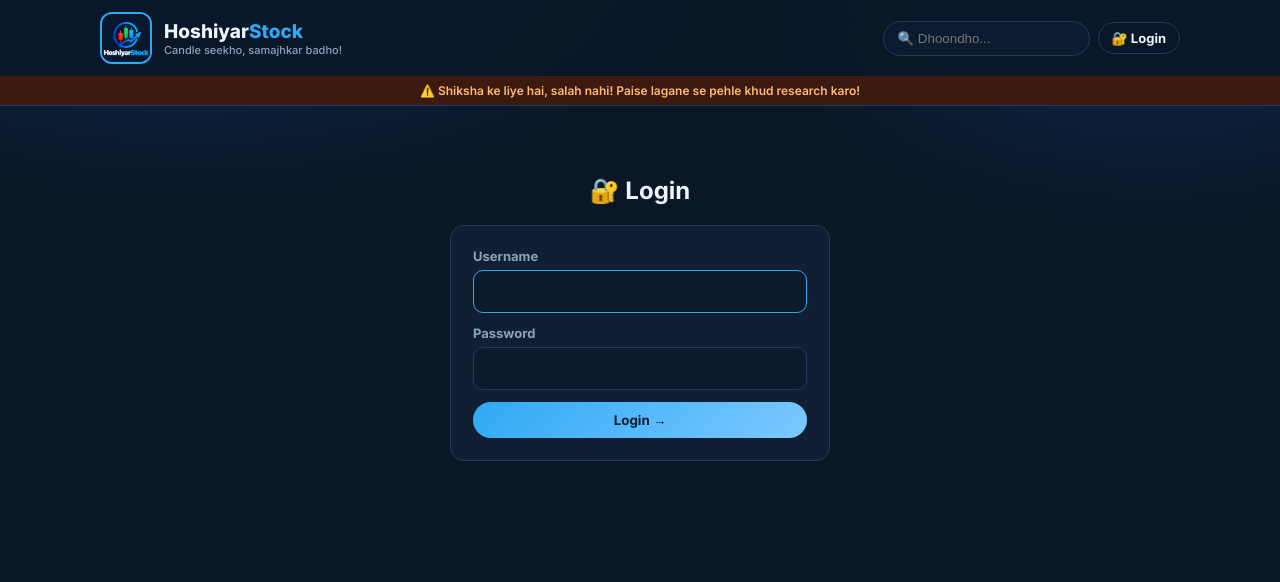
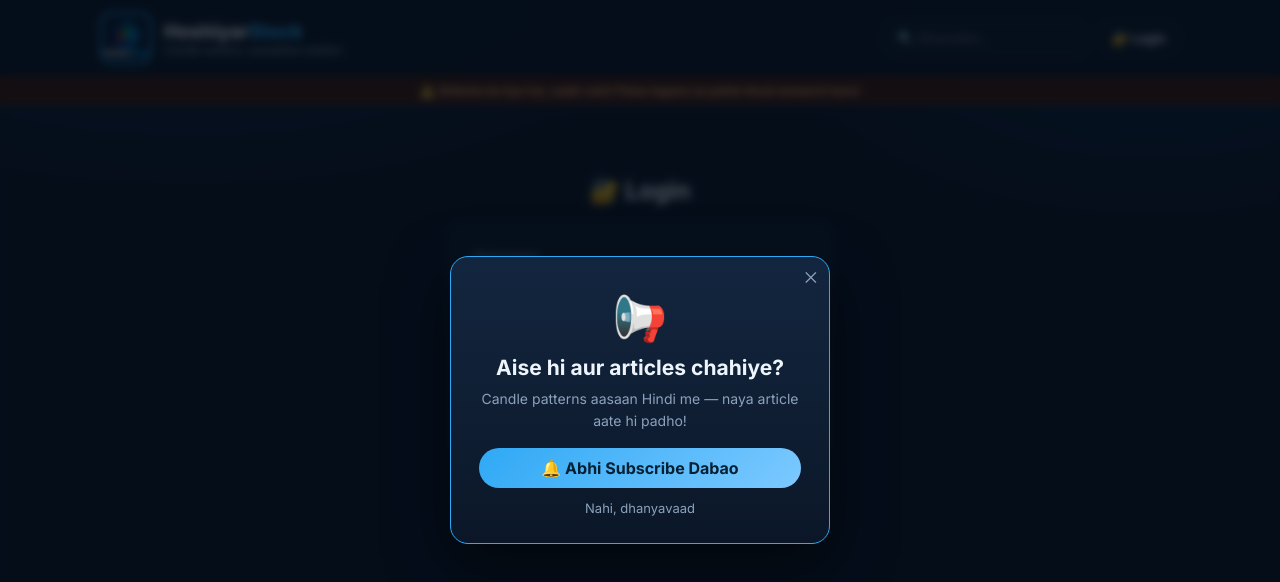
Before and after one commit to ndnayak87/hoshiyarstock, a React (Vite) app: page /login in a window 1280 px wide. Shown: the top 582 px of the page. Built offline with nearby package versions, Linux system fonts and the light colour scheme.

Commit message:
Add 5-sec subscribe popup

```diff
--- a/src/App.jsx
+++ b/src/App.jsx
@@ -3,6 +3,7 @@ import { BrowserRouter, Routes, Route, useLocation, Navigate } from "react-route
 import { AuthProvider, useAuth } from "./lib/auth";
 import { usePosts } from "./lib/store";
 import Header from "./components/Header";
+import SubscribePopup from "./components/SubscribePopup";
 import Home from "./pages/Home";
 import Post from "./pages/Post";
 import Login from "./pages/Login";
@@ -48,6 +49,7 @@ function Shell() {
       <ScrollTop />
       <RouteTitle posts={posts} />
       <Header search={search} setSearch={setSearch} />
+      <SubscribePopup />
       <Routes>
         <Route path="/" element={<Home posts={posts} search={search} />} />
         <Route path="/post/:id" element={<Post posts={posts} onDelete={remove} />} />
--- /dev/null
+++ b/src/components/SubscribePopup.jsx
@@ -0,0 +1,55 @@
+import { useEffect, useState } from "react";
+
+const SUB_KEY = "hstock_subscribed";
+const CLOSE_KEY = "hstock_popup_closed";
+const COOLDOWN = 7 * 24 * 60 * 60 * 1000;
+
+export default function SubscribePopup() {
+  const [show, setShow] = useState(false);
+  const [done, setDone] = useState(false);
+
+  useEffect(() => {
+    let t;
+    try {
+      if (localStorage.getItem(SUB_KEY)) return;
+      const closed = parseInt(localStorage.getItem(CLOSE_KEY) || "0", 10);
+      if (Date.now() - closed < COOLDOWN) return;
+    } catch { /* show anyway */ }
+    t = setTimeout(() => setShow(true), 5000);
+    return () => clearTimeout(t);
+  }, []);
+
+  function close() {
+    setShow(false);
+    try { localStorage.setItem(CLOSE_KEY, String(Date.now())); } catch {}
+  }
+  function subscribe() {
+    try { localStorage.setItem(SUB_KEY, "1"); } catch {}
+    setDone(true);
+    setTimeout(() => setShow(false), 2200);
+  }
+
+  if (!show) return null;
+  return (
+    <div className="popup-bg" onClick={close}>
+      <div className="popup" onClick={(e) => e.stopPropagation()}>
+        <button className="popup-x" onClick={close} aria-label="Band karo">✕</button>
+        {done ? (
+          <>
+            <div className="popup-emoji">🎉</div>
+            <h3>Dhanyavaad!</h3>
+            <p className="muted">Naya article aate hi aapko yahin sabse pehle milega!</p>
+          </>
+        ) : (
+          <>
+            <div className="popup-emoji">📢</div>
+            <h3>Aise hi aur articles chahiye?</h3>
+            <p className="muted">Candle patterns aasaan Hindi me — naya article aate hi padho!</p>
+            <button className="btn btn-primary" onClick={subscribe}>🔔 Abhi Subscribe Dabao</button>
+            <button className="popup-skip" onClick={close}>Nahi, dhanyavaad</button>
+          </>
+        )}
+      </div>
+    </div>
+  );
+}
--- a/src/index.css
+++ b/src/index.css
@@ -89,3 +89,17 @@ button{font-family:inherit}
 @media(max-width:640px){.row2{grid-template-columns:1fr}}
 .form-actions{display:flex;gap:10px;justify-content:flex-end}
 .error{background:rgba(239,68,68,.12);border:1px solid #ef4444;color:#fca5a5;padding:10px 14px;border-radius:10px;font-size:13px}
+
+/* Subscribe popup */
+.popup-bg{position:fixed;inset:0;z-index:50;background:rgba(4,10,20,.7);backdrop-filter:blur(4px);display:flex;align-items:center;justify-content:center;padding:20px;animation:popfade .3s ease}
+.popup{position:relative;background:linear-gradient(180deg,#13263f,#0b1728);border:1px solid var(--green);border-radius:18px;padding:34px 28px 26px;max-width:380px;width:100%;text-align:center;box-shadow:0 20px 60px rgba(0,0,0,.5);animation:popin .35s ease}
+.popup h3{font-size:21px;margin:10px 0 8px}
+.popup p{font-size:14px;line-height:1.6;margin-bottom:16px}
+.popup-emoji{font-size:44px}
+.popup .btn{width:100%;font-size:16px}
+.popup-skip{background:none;border:0;color:var(--muted);font-size:13px;margin-top:12px;cursor:pointer}
+.popup-skip:hover{color:var(--text)}
+.popup-x{position:absolute;top:10px;right:12px;background:none;border:0;color:var(--muted);font-size:16px;cursor:pointer}
+.popup-x:hover{color:var(--text)}
+@keyframes popin{from{transform:scale(.9) translateY(12px);opacity:0}to{transform:none;opacity:1}}
+@keyframes popfade{from{opacity:0}to{opacity:1}}
```
